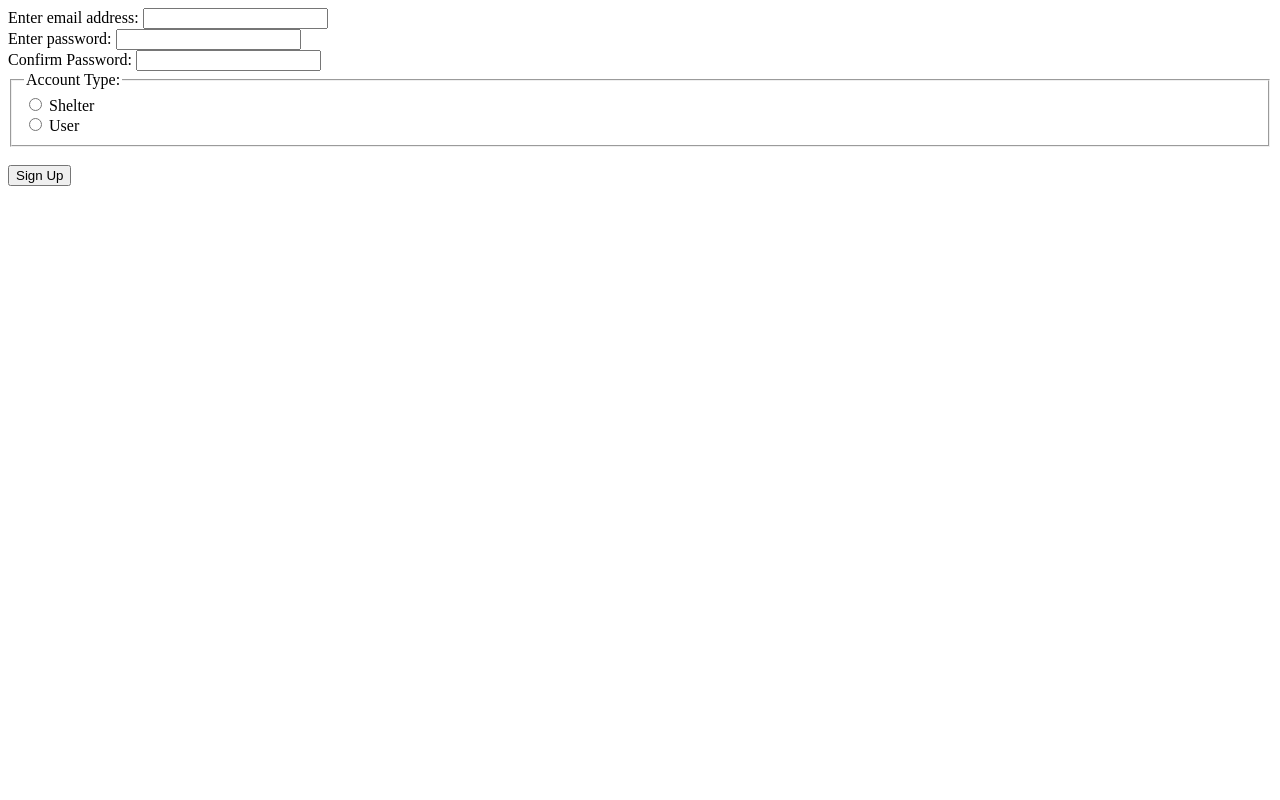
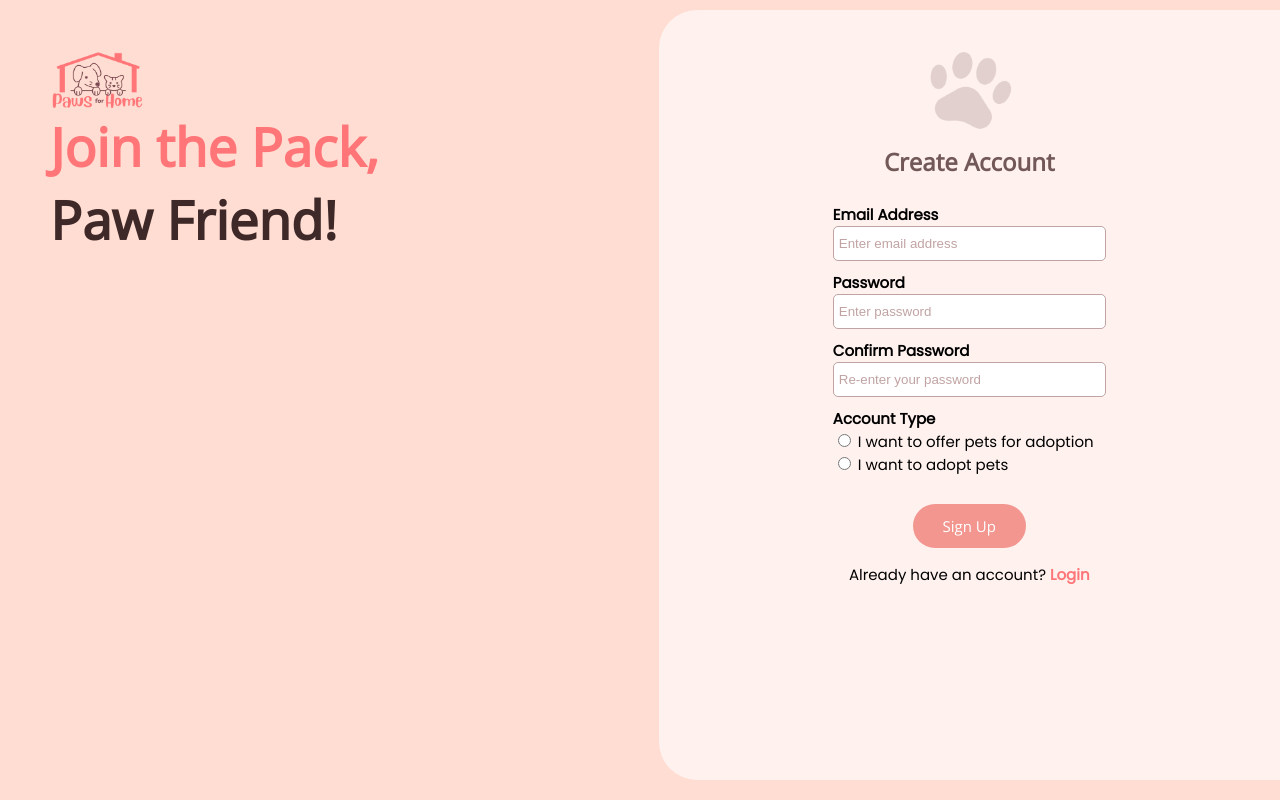
Before and after one commit to aizernere/PawsForHome, a Django app: page /signup/ in a window 1280 px wide. Run offline with Django 5.2, Linux system fonts and the light colour scheme.

Commit message:
added ui for sign up (not complete)

```diff
--- a/PawsForHome/main/forms.py
+++ b/PawsForHome/main/forms.py
@@ -5,22 +5,36 @@ from django.core.exceptions import ValidationError
 
 class Create_Account(forms.Form):
     types = [
-        ('shelter','Shelter'),
-        ('user', 'User'),
+        ('shelter','I want to offer pets for adoption'),
+        ('user', 'I want to adopt pets'),
     ]
-    email = forms.EmailField(label='Enter email address')
+    email = forms.EmailField(
+        label='Enter email address',
+        widget=forms.EmailInput(
+            attrs={
+                'placeholder': 'Enter email address',
+                'class': 'input-field',
+            }))
     password = forms.CharField(
         label='Enter password',
-        widget=forms.PasswordInput
+        widget=forms.PasswordInput(
+            attrs={
+                'placeholder': 'Enter password',
+                'class': 'input-field',
+            })
         )
     confirm_password = forms.CharField(
-        label='Confirm Password',
-        widget=forms.PasswordInput
+        label='Confirm your password',
+        widget=forms.PasswordInput(
+            attrs={
+            'placeholder': 'Re-enter your password',
+            'class': 'input-field',
+        })
         )
     account_type = forms.ChoiceField(
         label='Account Type',
+        choices=types,
         widget=forms.RadioSelect,
-        choices=types
         )
     class Meta:
         model = Account
--- /dev/null
+++ b/PawsForHome/main/static/css/sign-up.css
@@ -0,0 +1,122 @@
+body{
+    background-color: #FFDDD2;
+    margin: 0;
+}
+
+.outer{
+    display: flex;
+    flex-direction: row;
+    width: 100%;
+    /* height: 100%; */
+}
+
+.outer .left-side,
+    .right-side {
+    height: auto;
+    /* border: 1px solid black; */
+}
+
+.left-side{
+    padding: 50px;
+    width: 45vw;
+}
+
+.logo {
+    width: 19%;
+    /* border: 1px solid black; */
+}
+
+.bold-texts{
+    font-weight: bolder;
+    font-size: 53px;
+    font-family: 'Open Sans';
+    margin: 0;
+    /* border: 1px solid black; */
+}
+
+.bold-texts #color-pink{
+    color: #FF7578;
+}
+
+.bold-texts #color-brown{
+    color: #3E2828;
+}
+
+.right-side{
+    padding: 10px 0 10px 50px;
+    width: 55vw;
+}
+
+.right-side .inner{
+    background-color: #FFF1EE;
+    border-radius: 38px 0 0 38px;
+    padding: 25px 50px;
+    height: 90vh;
+}
+
+.inner img{
+    /* border: 1px solid black; */
+    width: 110px;
+}
+
+.inner h2{
+    font-family: 'Open Sans';
+    font-weight: bolder;
+    color: #735858;
+    margin-top: 0;
+    /* border: 1px solid black; */
+}
+
+.inner .signup-btn{
+    width: fit-content;
+    height: fit-content;
+    padding: 12px 30px;
+    background-color: #F2968F;
+    color: white;
+    border-radius: 100px;
+    border-width: 0;
+    cursor: pointer;
+    font-size: 15px;
+    font-family: 'Open Sans';
+    font-weight: 100;
+}
+
+.inner form{
+    margin: 0 auto;
+    width: 60%;
+    /* border: 1px solid black; */
+    font-family: 'Poppins';
+    font-size: 15px;
+}
+
+.inner form .label-input{
+    padding: 5px 20px;
+    /* border: 1px solid black; */
+}
+
+.inner form .label-input .lbl{
+    color: black;
+    font-weight: bold ;
+}
+
+.inner form .label-input .input-field{
+    width: 100%;
+    height: 35px;
+    border: 1px solid #C1A3A3;
+    border-radius: 5px;
+    padding: 5px;
+}
+
+.input-field::placeholder{
+    color: #C1A3A3;
+}
+
+#or{
+    color: #6B6B6B;
+}
+
+.inner form p #login{
+    color: #FF7578;
+    text-decoration: none;
+    font-weight: bold;
+}
--- a/PawsForHome/main/templates/login_signup/signup.html
+++ b/PawsForHome/main/templates/login_signup/signup.html
@@ -1,13 +1,85 @@
+<head>
+    {% comment %} <script src="https://cdn.tailwindcss.com"></script> {% endcomment %}
+    {% load static %}
+    <link rel="stylesheet" href="{% static 'css/sign-up.css' %}">
+    <link href='https://fonts.googleapis.com/css?family=Open Sans' rel='stylesheet'>
+    <link href='https://fonts.googleapis.com/css?family=Poppins' rel='stylesheet'>
+</head>
+<div class="outer">
+
+    {% comment %} left side: design part sa create account, katu naay image {% endcomment %}
+    <div class="left-side">
+        {% comment %} Bold, 75, Open Sans {% endcomment %}
+        {% comment %} first two lines, font color #FF7578 {% endcomment %}
+        <img src="{% static 'images/paws4homelogo.png' %}" alt="logo" class="logo">
+        <p class="bold-texts">
+            <span id="color-pink">
+                Join the
+                Pack,<br>
+            </span>
+            <span id="color-brown">
+                {% comment %} font color #3E2828 {% endcomment %}
+                Paw Friend!
+            </span>
+            {% comment %} insert image here {% endcomment %}
+        </p>
+    </div>
+
+    {% comment %} right side: form of create account {% endcomment %}
+    <div class="right-side">
+
+        <div class="inner">
+            <center>
+                <img src="{% static 'images/PawImageForSignUp.png' %}" alt="Custom Paw">
+                <h2>Create Account</h2>
+            </center>
+
             <form method="post">
                 {% csrf_token %}
-    {{form}}
+                {{form.non_field_errors}}
+                <div class="label-input">
+                    <label for="email" class="lbl">Email Address</label>
+                    <br>
+                    <center>
+                        {{ form.email }}
+                    </center>
+                </div>
+                <div class="label-input">
+                    <label for="password" class="lbl">Password</label>
+                    <br>
+                    <center>
+                        {{ form.password }}
+                    </center>
+                </div>
+                <div class="label-input">
+                    <label for="confirm_password" class="lbl">Confirm Password</label>
+                    <br>
+                    <center>
+                        {{ form.confirm_password }}
+                    </center>
+                </div>
+                <div class="label-input">
+                    <label for="account_type" class="lbl">Account Type</label>
+                    <br>
+                    {{ form.account_type }}
+                </div>
+                <br>
+                <center>
+                    <button type='submit' class="signup-btn">Sign Up</button>
                     {% if messages %}
+                        <br>
                         {% for m in messages %}
 
                             {{m}}
 
                         {% endfor %}
                     {% endif %}
-    <br>
-    <button type='submit'>Sign Up</button>
+                    {% comment %} <p id="or"> - OR - </p> {% endcomment %}
+                    <p>Already have an account? <a href="{% url "main:login_account" %}" id="login">Login</a> </p>
+                </center>
             </form>
+
+        </div>
+
+    </div>
+</div>
```
Also changed, not shown: PawsForHome/main/static/images/PawImageForSignUp.png (added). Lines whose indentation alone changed are shown as unchanged.
